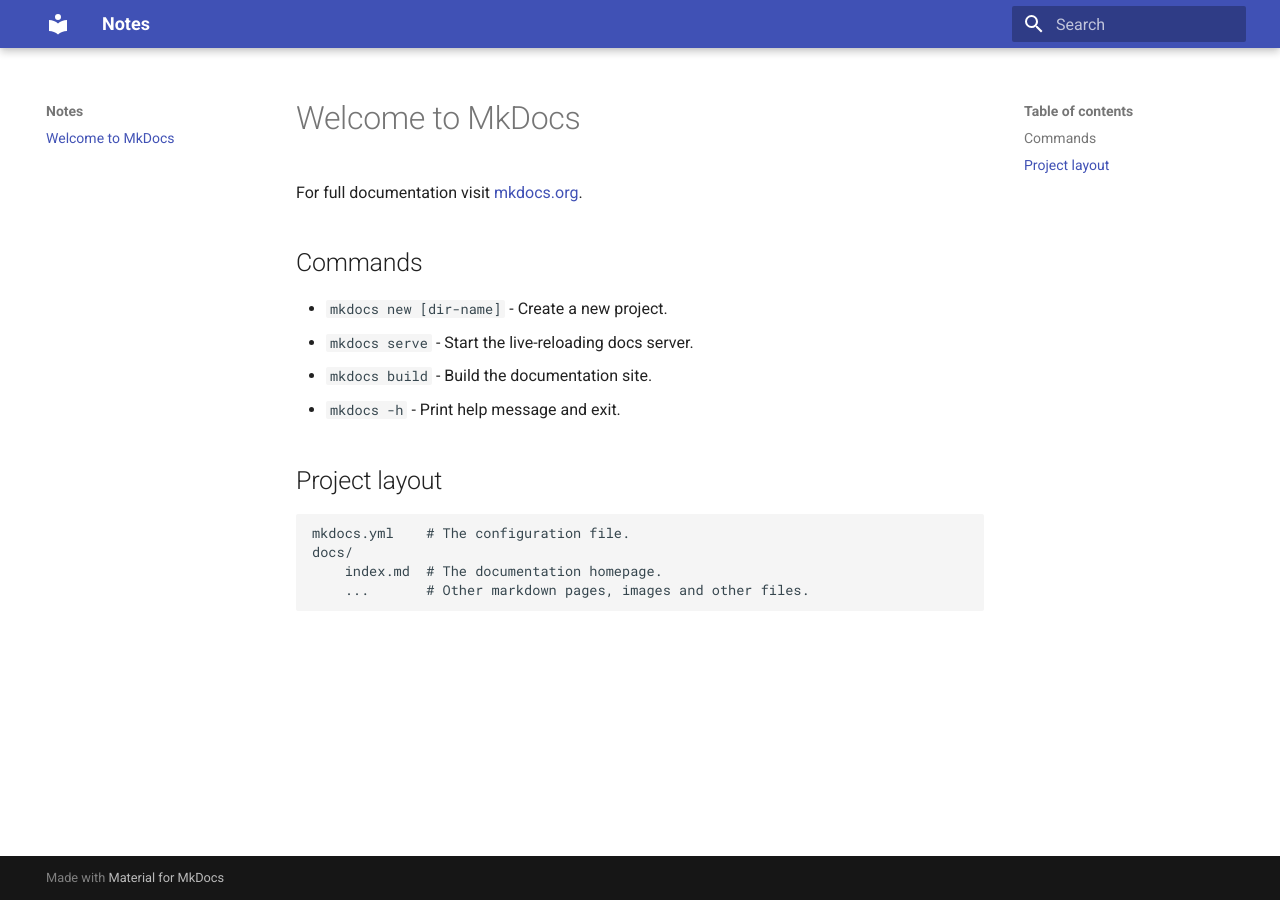
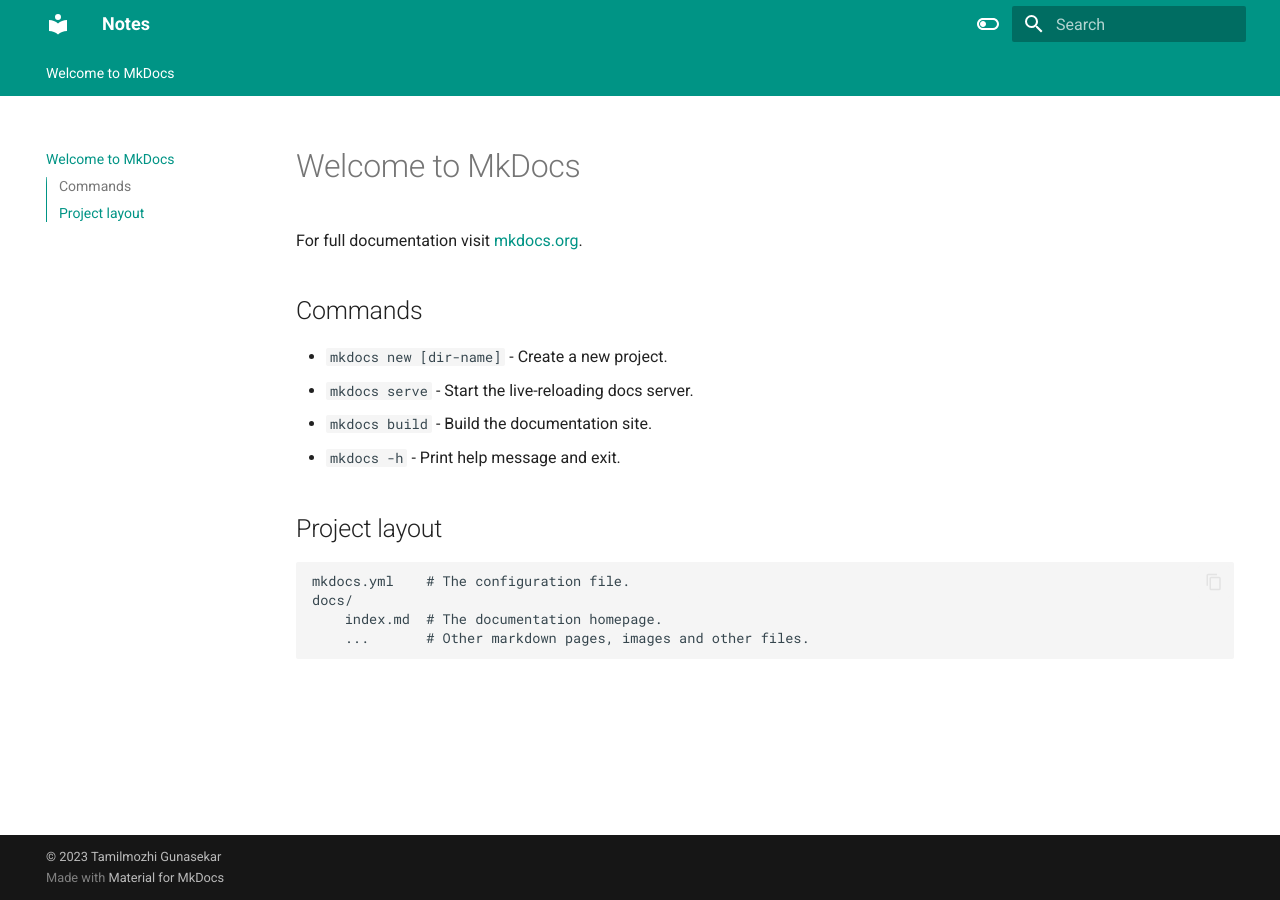
Before and after one commit to tamilsweet/notes, an MkDocs documentation site: the page built from docs/index.md, in a window 1280 px wide. Built offline with MkDocs 1.6.1 and Material for MkDocs 9.7.7, drawn with Linux system fonts in a browser that asks for light colours.

Commit message:
Add more options to mkdocs.yaml

```diff
--- a/mkdocs.yml
+++ b/mkdocs.yml
@@ -1,3 +1,57 @@
 site_name: Notes
 theme:
-    name: material
+  name: material
+  features:
+    - navigation.tabs
+    - navigation.sections
+    - toc.integrate
+    - navigation.top
+    - search.suggest
+    - search.highlight
+    - content.tabs.link
+    - content.code.annotation
+    - content.code.copy
+  language: en
+  palette:
+    - scheme: default
+      toggle:
+        icon: material/toggle-switch-off-outline
+        name: Switch to dark mode
+      primary: teal
+      accent: purple
+    - scheme: slate
+      toggle:
+        icon: material/toggle-switch
+        name: Switch to light mode
+      primary: teal
+      accent: lime
+
+# plugins:
+#   - social
+
+# extra:
+#   social:
+#     - icon: fontawesome/brands/github-alt
+#       link: https://github.com/tamilsweet
+#     - icon: fontawesome/brands/linkedin
+#       link: https://www.linkedin.com/in/tamilmozhi/
+
+markdown_extensions:
+  - pymdownx.highlight:
+      anchor_linenums: true
+  - pymdownx.inlinehilite
+  - pymdownx.snippets
+  - admonition
+  - pymdownx.arithmatex:
+      generic: true
+  - footnotes
+  - pymdownx.details
+  - pymdownx.superfences
+  - pymdownx.mark
+  - attr_list
+  - pymdownx.emoji:
+      emoji_index: !!python/name:materialx.emoji.twemoji
+      emoji_generator: !!python/name:materialx.emoji.to_svg
+
+copyright: |
+  &copy; 2023 <a href="https://github.com/tamilsweet"  target="_blank" rel="noopener">Tamilmozhi Gunasekar</a>
```
